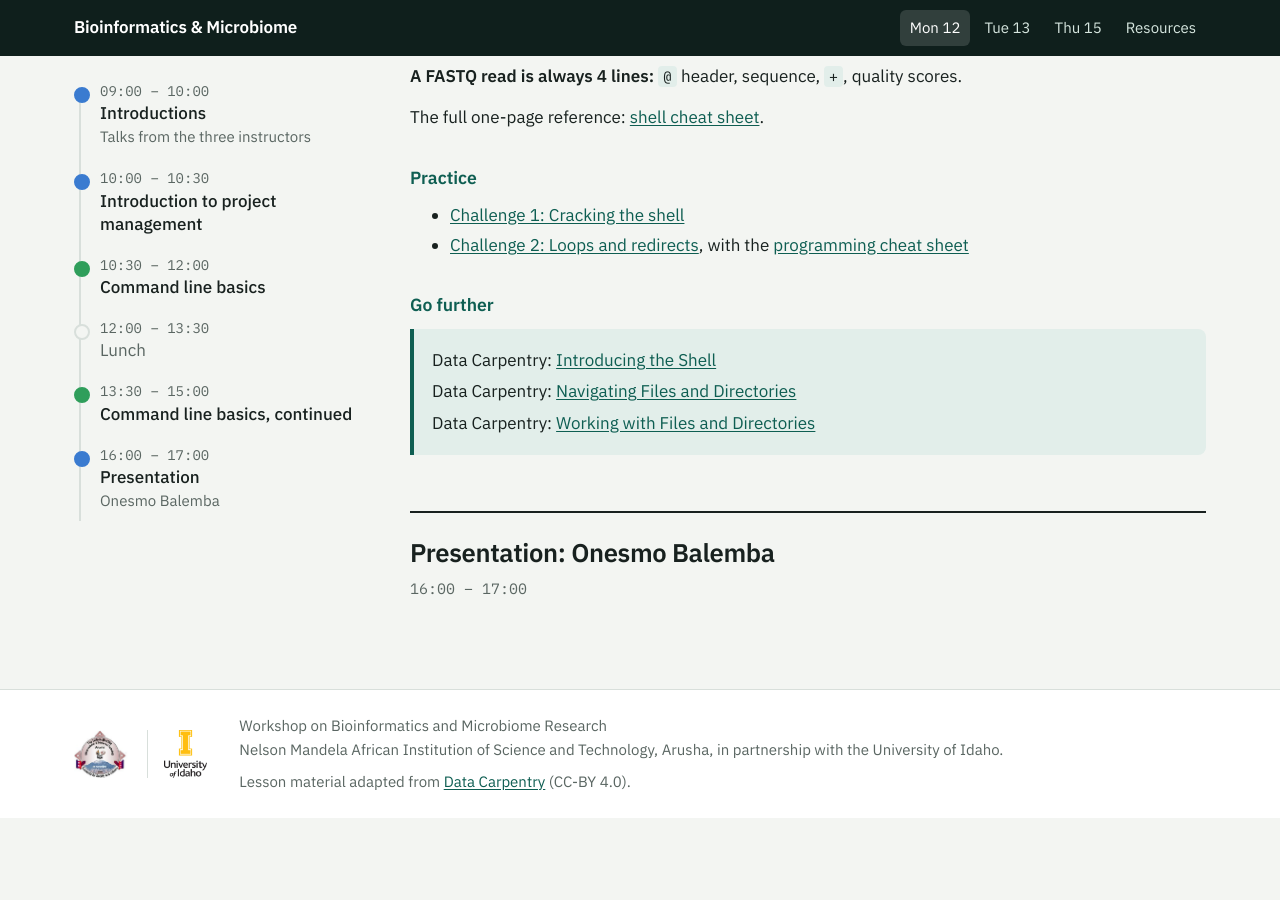
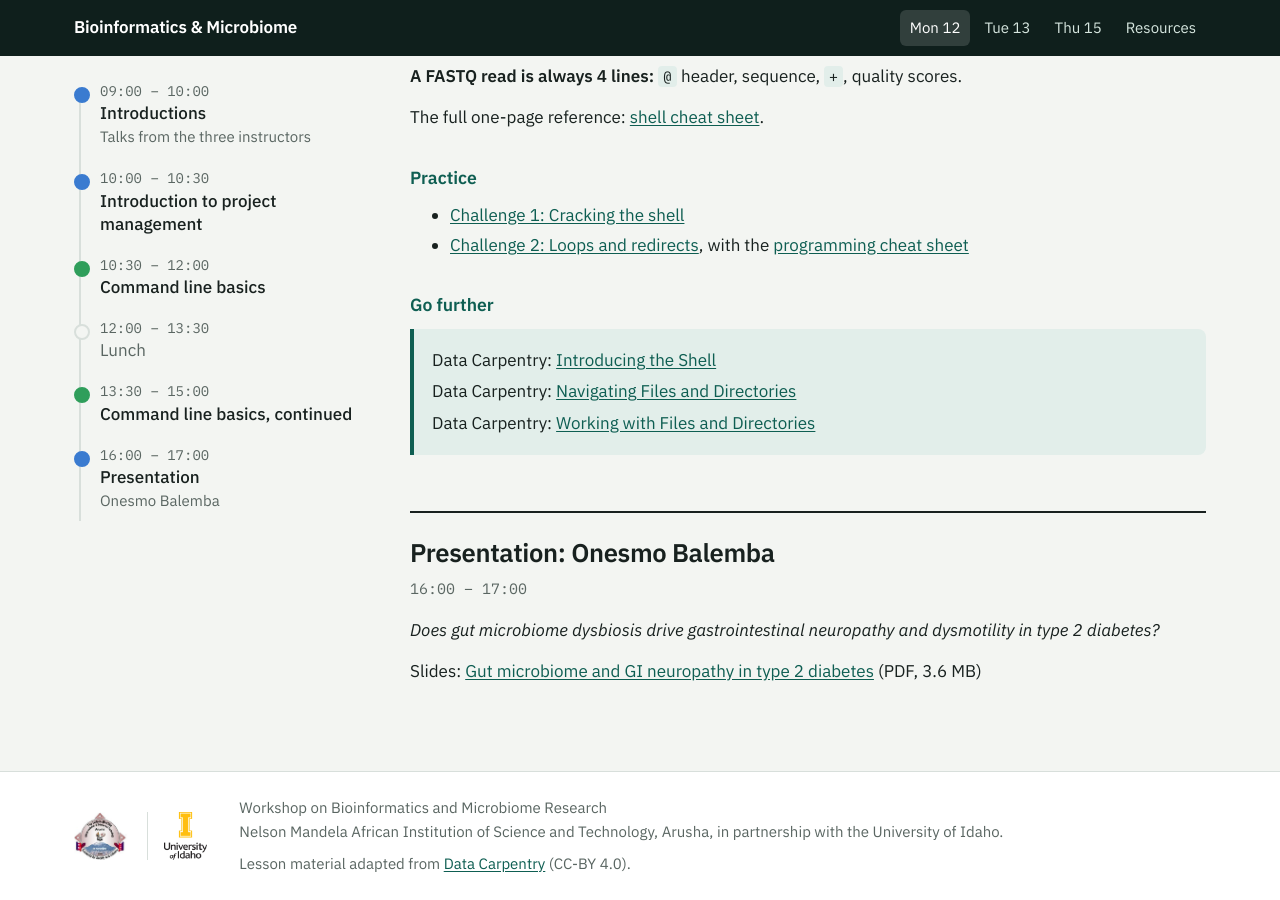
Before and after one commit to lukejharmon/tanzania2026, a Jekyll site: the page built from day1.md, in a window 1280 px wide and 900 px high, scrolled down 2952 px. Built offline with Jekyll 4.4.1, drawn with Linux system fonts in a browser that asks for light colours; before the commit the page ends 3770 px from its top, so only the background shows below that.

Commit message:
Add Onesmo Balemba's seminar and grant-writing slides
Co-Authored-By: Claude Opus 5.5 <noreply@anthropic.com>
Claude-Session: https://claude.ai/code/session_018TzzAXs5v8jwwhRDwTFwto

```diff
--- a/day1.md
+++ b/day1.md
@@ -130,3 +130,7 @@ The full one-page reference: [shell cheat sheet](command_line_basics.html).
 
 16:00 – 17:00
 {: .session-time}
+
+*Does gut microbiome dysbiosis drive gastrointestinal neuropathy and dysmotility in type 2 diabetes?*
+
+Slides: [Gut microbiome and GI neuropathy in type 2 diabetes](balemba_gut_microbiome_seminar.pdf) (PDF, 3.6 MB)
```
Also changed, not shown: day2.md (+1 -0 lines), day4.md (+1 -0 lines), resources.md (+2 -0 lines), 2 other files.
